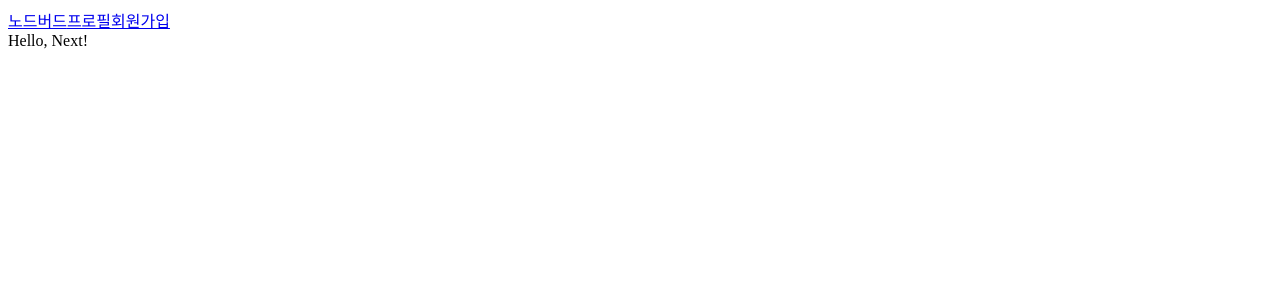
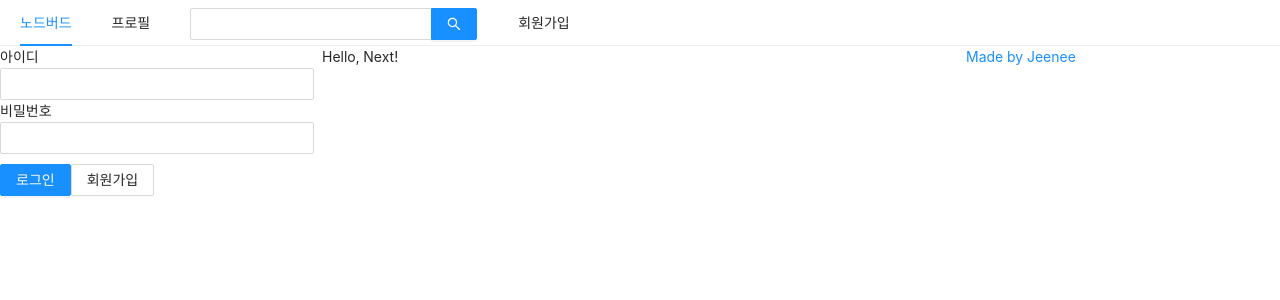
Before and after one commit to jeenee94/react-nodebird, a Next.js app in the folder react-nodebird-front/: page / in a window 1280 px wide. Shown: the top 300 px of the page. Built offline with nearby package versions, Linux system fonts and the light colour scheme.

Commit message:
Initial commit

```diff
--- a/react-nodebird-front/components/AppLayout.js
+++ b/react-nodebird-front/components/AppLayout.js
@@ -1,16 +1,57 @@
-import React from 'react';
+import React, { useState } from 'react';
 import propTypes from 'prop-types';
 import Link from 'next/link';
+import { Menu, Input, Row, Col } from 'antd';
+import styled from 'styled-components';
+
+import LoginForm from './LoginForm';
+import UserProfile from './UserProfile';
+
+const SearchInput = styled(Input.Search)`
+  vertical-align: middle;
+`;
 
 const AppLayout = ({ children }) => {
+  const [isLoggedIn] = useState(false);
   return (
     <div>
-      <div>
-        <Link href="/">노드버드</Link>
-        <Link href="/profile">프로필</Link>
-        <Link href="/signup">회원가입</Link>
-      </div>
-      {children}
+      <Menu mode="horizontal">
+        <Menu.Item>
+          <Link href="/">
+            <a href="/#">노드버드</a>
+          </Link>
+        </Menu.Item>
+        <Menu.Item>
+          <Link href="/profile">
+            <a href="/#">프로필</a>
+          </Link>
+        </Menu.Item>
+        <Menu.Item>
+          <SearchInput enterButton />
+        </Menu.Item>
+        <Menu.Item>
+          <Link href="/signup">
+            <a href="/#">회원가입</a>
+          </Link>
+        </Menu.Item>
+      </Menu>
+      <Row gutter={8}>
+        <Col xs={24} md={6}>
+          {isLoggedIn ? <UserProfile /> : <LoginForm />}
+        </Col>
+        <Col xs={24} md={12}>
+          {children}
+        </Col>
+        <Col xs={24} md={6}>
+          <a
+            href="https://github.com/jeenee94"
+            target="_blank"
+            rel="noreferrer noopener"
+          >
+            Made by Jeenee
+          </a>
+        </Col>
+      </Row>
     </div>
   );
 };
--- /dev/null
+++ b/react-nodebird-front/components/LoginForm.js
@@ -0,0 +1,53 @@
+import React, { useState, useCallback } from 'react';
+import { Form, Input, Button } from 'antd';
+import Link from 'next/link';
+import styled from 'styled-components';
+
+const ButtonWrapper = styled.div`
+  margin-top: 10px;
+`;
+
+const LoginForm = () => {
+  const [id, setId] = useState('');
+  const [password, setPassword] = useState('');
+
+  const onChangeId = useCallback((e) => {
+    setId(e.target.value);
+  }, []);
+
+  const onChangePassword = useCallback((e) => {
+    setPassword(e.target.value);
+  }, []);
+
+  return (
+    <Form>
+      <div>
+        <label htmlFor="user-id">아이디</label>
+        <br />
+        <Input name="user-id" value={id} onChange={onChangeId} required />
+      </div>
+      <div>
+        <label htmlFor="user-password">비밀번호</label>
+        <br />
+        <Input
+          name="user-password"
+          value={password}
+          onChange={onChangePassword}
+          required
+        />
+      </div>
+      <ButtonWrapper>
+        <Button type="primary" htmlType="submit" loading={false}>
+          로그인
+        </Button>
+        <Link href="/signup">
+          <a href="/#">
+            <Button>회원가입</Button>
+          </a>
+        </Link>
+      </ButtonWrapper>
+    </Form>
+  );
+};
+
+export default LoginForm;
--- /dev/null
+++ b/react-nodebird-front/components/UserProfile.js
@@ -0,0 +1,3 @@
+const UserProfile = () => {};
+
+export default UserProfile;
--- a/react-nodebird-front/package.json
+++ b/react-nodebird-front/package.json
@@ -17,10 +17,13 @@
   },
   "homepage": "https://github.com/jeenee94/react-nodebird#readme",
   "dependencies": {
+    "@ant-design/icons": "^4.2.1",
+    "antd": "^4.4.3",
     "next": "^9.4.4",
     "prop-types": "^15.7.2",
     "react": "^16.13.1",
-    "react-dom": "^16.13.1"
+    "react-dom": "^16.13.1",
+    "styled-components": "^5.1.1"
   },
   "devDependencies": {
     "babel-eslint": "^10.1.0",
--- /dev/null
+++ b/react-nodebird-front/pages/_app.js
@@ -0,0 +1,21 @@
+import React from 'react';
+import propTypes from 'prop-types';
+import Head from 'next/head';
+import 'antd/dist/antd.css';
+
+const App = ({ Component }) => {
+  return (
+    <>
+      <Head>
+        <title>NodeBird</title>
+      </Head>
+      <Component />
+    </>
+  );
+};
+
+App.propTypes = {
+  Component: propTypes.elementType.isRequired,
+};
+
+export default App;
```
Also changed, not shown: react-nodebird-front/pages/profile.js (+9 -3 lines), react-nodebird-front/pages/signup.js (+9 -3 lines), 1 other file (tests, documents, lock files or other folders).
